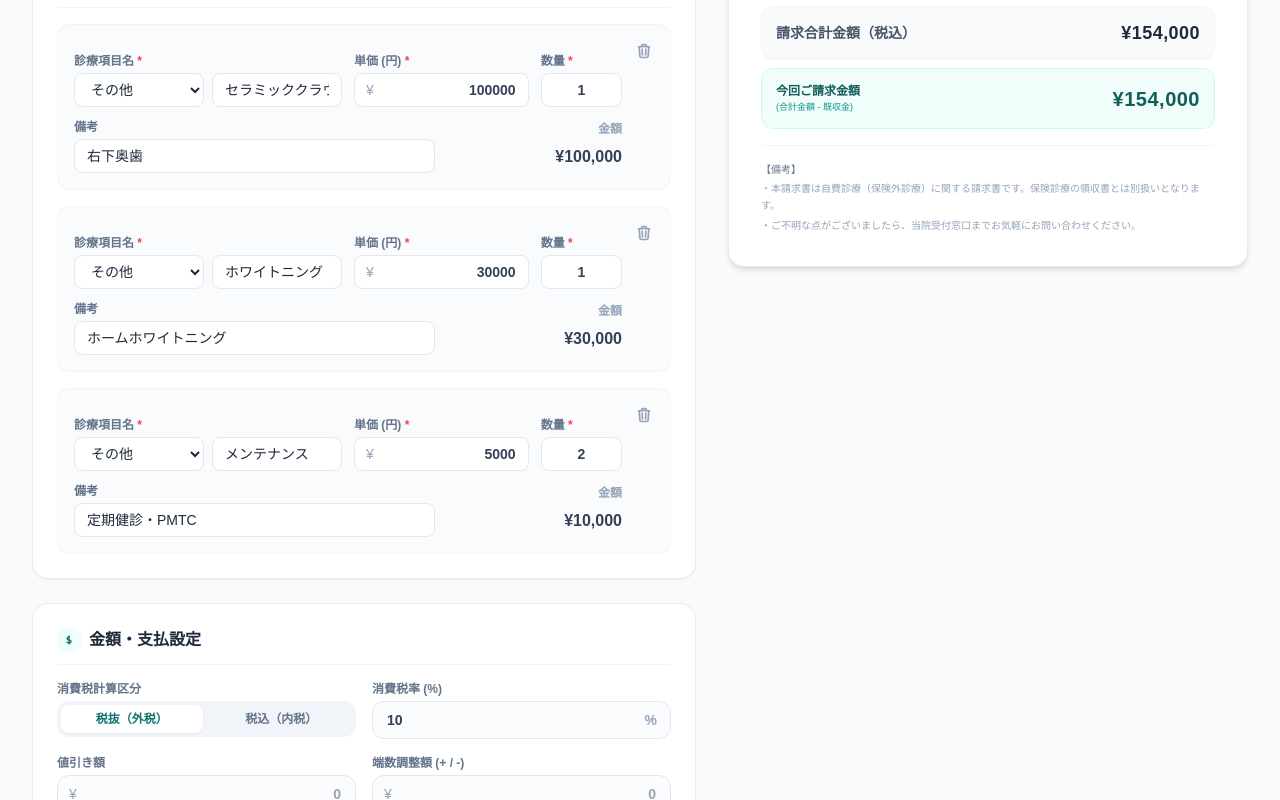
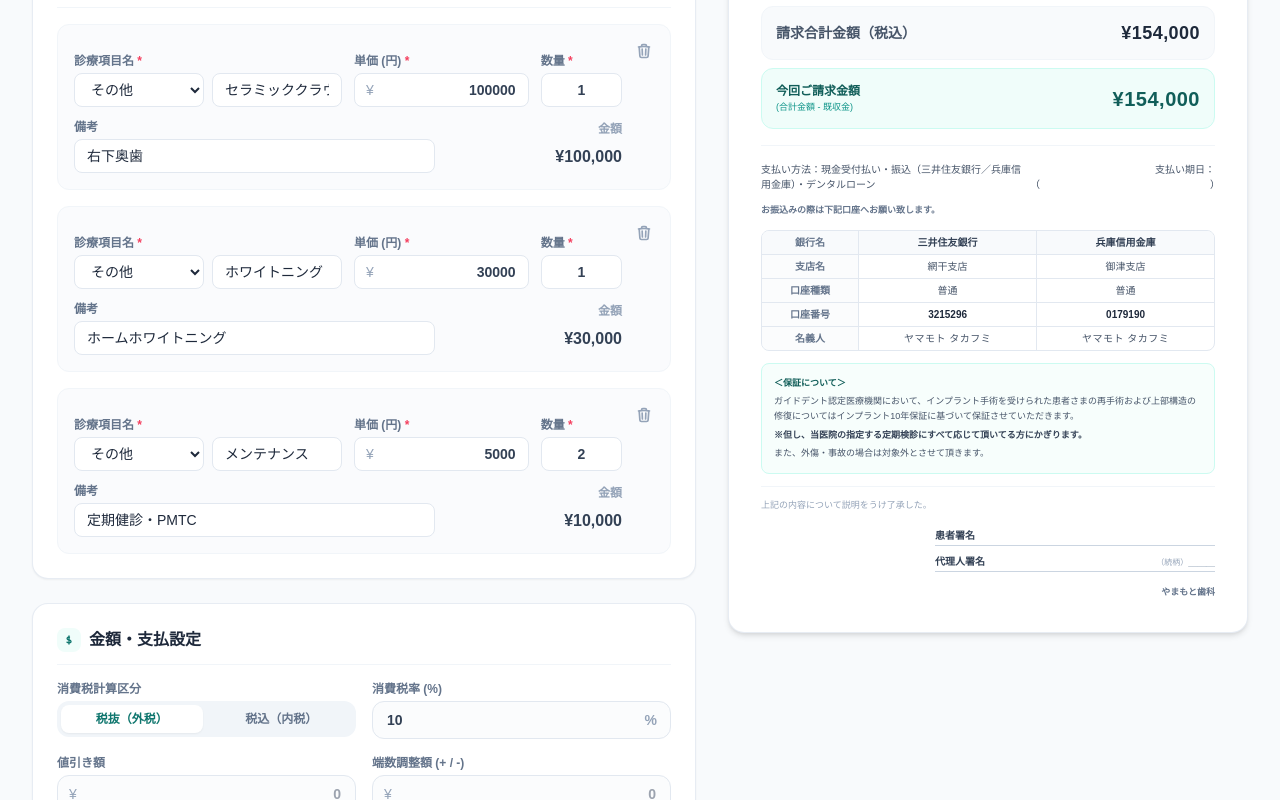
Before and after one commit to oya0715/YDC, a React (Vite) app: page / in a window 1280 px wide. Shown: the part 636-1436 px from the top of the page. Built offline with nearby package versions, Linux system fonts and the light colour scheme.

Commit message:
Add bank info and conditional guarantee to InvoiceFooter.tsx

```diff
--- a/src/components/preview/InvoiceFooter.tsx
+++ b/src/components/preview/InvoiceFooter.tsx
@@ -10,6 +10,7 @@ interface InvoiceFooterProps {
   totalAmount: number;
   paidAmount: number;
   unpaidAmount: number;
+  invoiceType: string;
 }
 
 export const InvoiceFooter: React.FC<InvoiceFooterProps> = ({
@@ -22,6 +23,7 @@ export const InvoiceFooter: React.FC<InvoiceFooterProps> = ({
   totalAmount,
   paidAmount,
   unpaidAmount,
+  invoiceType,
 }) => {
   const formatYen = (amount: number) => {
     return `¥${amount.toLocaleString('ja-JP')}`;
@@ -61,7 +63,7 @@ export const InvoiceFooter: React.FC<InvoiceFooterProps> = ({
 
         {/* Total Amount (Highlight 1) */}
         <div className="flex justify-between items-center bg-slate-50 px-3.5 py-3 rounded-xl border border-slate-100 mt-2">
-          <span class="text-sm font-bold text-slate-600">請求合計金額（税込）</span>
+          <span className="text-sm font-bold text-slate-600">請求合計金額（税込）</span>
           <span className="text-lg font-black text-slate-800 tracking-wide">{formatYen(totalAmount)}</span>
         </div>
 
@@ -82,15 +84,92 @@ export const InvoiceFooter: React.FC<InvoiceFooterProps> = ({
         </div>
       </div>
 
-      {/* Footer notes */}
-      <div className="mt-8 pt-4 border-t border-slate-100 text-[10px] text-slate-400 space-y-1">
-        <p className="font-medium text-slate-500">【備考】</p>
-        <p className="leading-relaxed">
-          ・本請求書は自費診療（保険外診療）に関する請求書です。保険診療の領収書とは別扱いとなります。
-        </p>
-        <p className="leading-relaxed">
-          ・ご不明な点がございましたら、当院受付窓口までお気軽にお問い合わせください。
-        </p>
+      {/* Payment and Bank Account Details (Common for all) */}
+      <div className="mt-6 border-t border-slate-100 pt-4 text-[10px] space-y-3">
+        <div className="flex flex-col sm:flex-row justify-between gap-2 text-slate-600 font-medium">
+          <p>支払い方法：現金受付払い・振込（三井住友銀行／兵庫信用金庫）・デンタルローン</p>
+          <p className="sm:text-right">支払い期日：（　　　　　　　　　　　　　　　　　）</p>
+        </div>
+
+        <p className="text-[9px] text-slate-500 mt-1 font-semibold">お振込みの際は下記口座へお願い致します。</p>
+        <div className="overflow-hidden border border-slate-200 rounded-lg">
+          <table className="min-w-full divide-y divide-slate-200 text-center">
+            <thead className="bg-slate-50">
+              <tr className="divide-x divide-slate-200">
+                <th className="px-2 py-1 font-bold text-slate-500">銀行名</th>
+                <td className="px-2 py-1 font-semibold text-slate-700">三井住友銀行</td>
+                <td className="px-2 py-1 font-semibold text-slate-700">兵庫信用金庫</td>
+              </tr>
+            </thead>
+            <tbody className="divide-y divide-slate-200">
+              <tr className="divide-x divide-slate-200">
+                <th className="px-2 py-1 font-bold text-slate-500 bg-slate-50/50">支店名</th>
+                <td className="px-2 py-1 text-slate-600">網干支店</td>
+                <td className="px-2 py-1 text-slate-600">御津支店</td>
+              </tr>
+              <tr className="divide-x divide-slate-200">
+                <th className="px-2 py-1 font-bold text-slate-500 bg-slate-50/50">口座種類</th>
+                <td className="px-2 py-1 text-slate-600">普通</td>
+                <td className="px-2 py-1 text-slate-600">普通</td>
+              </tr>
+              <tr className="divide-x divide-slate-200">
+                <th className="px-2 py-1 font-bold text-slate-500 bg-slate-50/50">口座番号</th>
+                <td className="px-2 py-1 font-bold text-slate-800">3215296</td>
+                <td className="px-2 py-1 font-bold text-slate-800">0179190</td>
+              </tr>
+              <tr className="divide-x divide-slate-200">
+                <th className="px-2 py-1 font-bold text-slate-500 bg-slate-50/50">名義人</th>
+                <td className="px-2 py-1 text-slate-600 tracking-wider">ヤマモト タカフミ</td>
+                <td className="px-2 py-1 text-slate-600 tracking-wider">ヤマモト タカフミ</td>
+              </tr>
+            </tbody>
+          </table>
+        </div>
+
+        {/* Conditionally Render Guarantee Section */}
+        {invoiceType === 'implant' && (
+          <div className="mt-4 p-3 bg-teal-50/50 border border-teal-100 rounded-lg text-[9px] text-slate-600 leading-relaxed space-y-1">
+            <p className="font-bold text-teal-800">＜保証について＞</p>
+            <p>ガイドデント認定医療機関において、インプラント手術を受けられた患者さまの再手術および上部構造の修復についてはインプラント10年保証に基づいて保証させていただきます。</p>
+            <p className="font-semibold text-slate-700">※但し、当医院の指定する定期検診にすべて応じて頂いてる方にかぎります。</p>
+            <p>また、外傷・事故の場合は対象外とさせて頂きます。</p>
+          </div>
+        )}
+
+        {invoiceType === 'prostho' && (
+          <div className="mt-4 p-3 bg-teal-50/50 border border-teal-100 rounded-lg text-[9px] text-slate-600 leading-relaxed space-y-1">
+            <p className="font-bold text-teal-800">＜保証について＞</p>
+            <p>3年以内は当医院がすべて負担いたします。3年以降は、下記の割合でご負担いただきます。</p>
+            <div className="pl-4 space-y-0.5">
+              <p>・3年以降4年未満：患者さん負担5割</p>
+              <p>・4年以降5年未満：患者さん負担6割</p>
+              <p>・5年以降6年未満：患者さん負担7割</p>
+            </div>
+            <p className="font-semibold text-slate-700">※但し、当医院の指定する定期検診にすべて応じて頂いてる方にかぎります。</p>
+            <p>また、外傷・事故の場合は対象外とさせて頂きます。</p>
+          </div>
+        )}
+
+        {/* Signatures block */}
+        <div className="mt-5 pt-3 border-t border-slate-100 flex flex-col items-end space-y-3 text-slate-700">
+          <div className="w-full text-left font-medium text-[9px] text-slate-400">
+            上記の内容について説明をうけ了承した。
+          </div>
+          <div className="flex flex-col gap-2 w-full max-w-[280px] self-end pt-1">
+            <div className="flex justify-between items-baseline border-b border-slate-300 pb-0.5">
+              <span className="font-semibold shrink-0">患者署名</span>
+              <span className="w-full"></span>
+            </div>
+            <div className="flex justify-between items-baseline border-b border-slate-300 pb-0.5">
+              <span className="font-semibold shrink-0">代理人署名</span>
+              <span className="w-full"></span>
+              <span className="font-medium text-[8px] shrink-0 text-slate-400">（続柄）______</span>
+            </div>
+          </div>
+          <div className="text-right text-[9px] text-slate-500 font-bold pt-0.5">
+            やまもと歯科
+          </div>
+        </div>
       </div>
     </div>
   );
```
